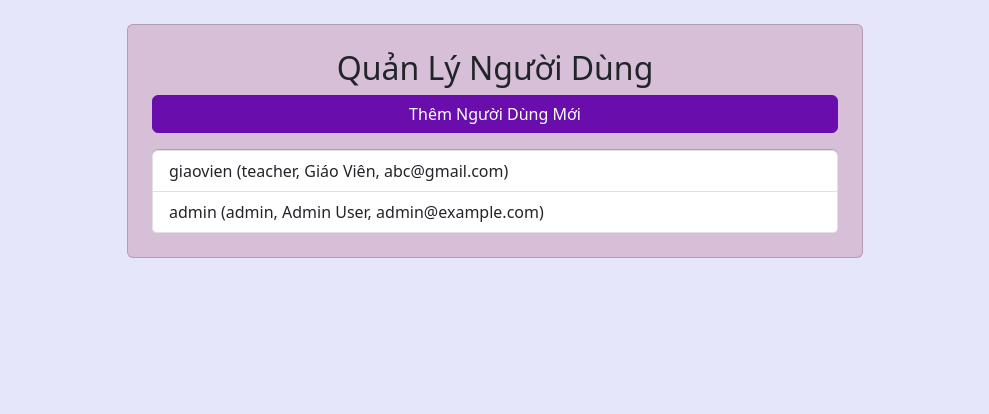
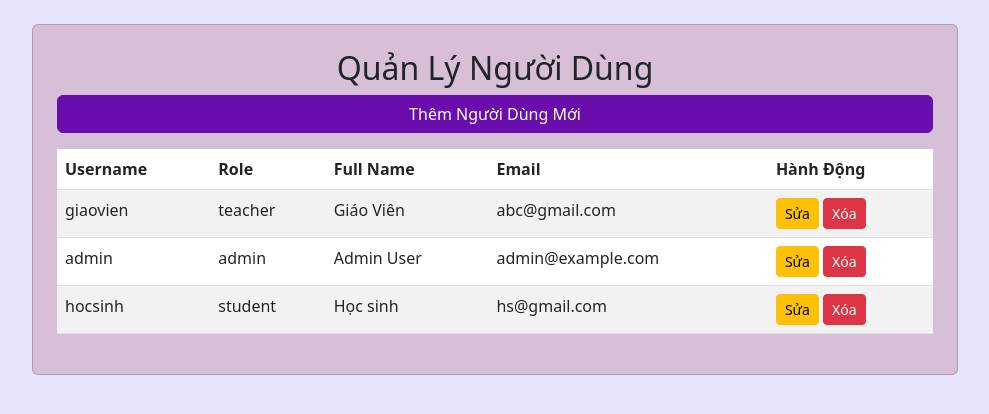
Before and after one commit to PhuongPhamThi/btl, a Flask app: page /admin/manage_users in a window 1280 px wide. Shown: the part 56-470 px from the top of the page, without its empty margins (145-1134 px from the left). Run offline with Flask 3, Linux system fonts and the light colour scheme; a user stored in the database is signed in.

Commit message:
done manage_course_admin

```diff
--- a/admin/routes.py
+++ b/admin/routes.py
@@ -1,24 +1,28 @@
-from flask import Blueprint, render_template, redirect, url_for, session, request
+from flask import Blueprint, render_template, redirect, url_for, session, request, flash
 from models import db, User, Course, Student
+from flask_bcrypt import Bcrypt
 
 admin_bp = Blueprint('admin', __name__, url_prefix='/admin')
 
 @admin_bp.route('/dashboard')
 def dashboard():
     if session.get('role') != 'admin':
+        flash('Bạn không có quyền truy cập!', 'danger')
         return redirect(url_for('auth.login'))
     return render_template('admin_dashboard.html')
 
 @admin_bp.route('/manage_users')
 def manage_users():
     if session.get('role') != 'admin':
+        flash('Bạn không có quyền truy cập!', 'danger')
         return redirect(url_for('auth.login'))
-    users = User.query.all()
+    users = User.query.all() + [s for s in Student.query.all() if s not in User.query.all()]
     return render_template('manage_users.html', users=users)
 
 @admin_bp.route('/add_user', methods=['GET', 'POST'])
 def add_user():
     if session.get('role') != 'admin':
+        flash('Bạn không có quyền thực hiện hành động này!', 'danger')
         return redirect(url_for('auth.login'))
     if request.method == 'POST':
         username = request.form['username']
@@ -26,19 +30,68 @@ def add_user():
         role = request.form['role']
         full_name = request.form.get('full_name')
         email = request.form.get('email')
-        if role in ['teacher', 'student']:
-            if role == 'student':
-                user = Student(username=username, password=password, full_name=full_name, email=email)
-            else:
-                user = User(username=username, password=password, role=role, full_name=full_name, email=email)
-            db.session.add(user)
-            db.session.commit()
-            return redirect(url_for('admin.manage_users'))
+
+        if User.query.filter_by(username=username).first() or Student.query.filter_by(username=username).first():
+            flash('Tên người dùng đã tồn tại!', 'danger')
+            return render_template('add_user.html', roles=['teacher', 'student'])
+
+        bcrypt = Bcrypt()
+        hashed_password = bcrypt.generate_password_hash(password).decode('utf-8')
+
+        if role == 'student':
+            user = Student(username=username, password=hashed_password, full_name=full_name, email=email)
+        else:
+            user = User(username=username, password=hashed_password, role=role, full_name=full_name, email=email)
+        db.session.add(user)
+        db.session.commit()
+        flash('Thêm người dùng thành công!', 'success')
+        return redirect(url_for('admin.manage_users'))
     return render_template('add_user.html', roles=['teacher', 'student'])
+
+@admin_bp.route('/edit_user/<int:user_id>', methods=['GET', 'POST'])
+def edit_user(user_id):
+    if session.get('role') != 'admin':
+        flash('Bạn không có quyền thực hiện hành động này!', 'danger')
+        return redirect(url_for('auth.login'))
+
+    user = User.query.get(user_id) or Student.query.get(user_id)
+    if not user:
+        flash('Người dùng không tồn tại!', 'danger')
+        return redirect(url_for('admin.manage_users'))
+
+    if request.method == 'POST':
+        user.username = request.form.get('username', user.username)
+        user.full_name = request.form.get('full_name', user.full_name)
+        user.email = request.form.get('email', user.email)
+        if request.form.get('password'):
+            bcrypt = Bcrypt()
+            user.password = bcrypt.generate_password_hash(request.form['password']).decode('utf-8')
+        db.session.commit()
+        flash('Cập nhật người dùng thành công!', 'success')
+        return redirect(url_for('admin.manage_users'))
+
+    return render_template('edit_user.html', user=user, roles=['teacher', 'student'] if not hasattr(user, 'role') else [user.role])
+
+@admin_bp.route('/delete_user/<int:user_id>', methods=['POST'])
+def delete_user(user_id):
+    if session.get('role') != 'admin':
+        flash('Bạn không có quyền thực hiện hành động này!', 'danger')
+        return redirect(url_for('auth.login'))
+
+    user = User.query.get(user_id) or Student.query.get(user_id)
+    if not user:
+        flash('Người dùng không tồn tại!', 'danger')
+        return redirect(url_for('admin.manage_users'))
+
+    db.session.delete(user)
+    db.session.commit()
+    flash('Xóa người dùng thành công!', 'success')
+    return redirect(url_for('admin.manage_users'))
 
 @admin_bp.route('/manage_courses', methods=['GET', 'POST', 'DELETE'])
 def manage_courses():
     if session.get('role') != 'admin':
+        flash('Bạn không có quyền truy cập!', 'danger')
         return redirect(url_for('auth.login'))
     if request.method == 'POST':
         title = request.form['title']
@@ -47,50 +100,74 @@ def manage_courses():
         course = Course(title=title, description=description, teacher_id=teacher_id)
         db.session.add(course)
         db.session.commit()
+        flash('Thêm khóa học thành công!', 'success')
         return redirect(url_for('admin.manage_courses'))
     elif request.method == 'DELETE':
         course_id = request.form.get('course_id')
         course = Course.query.get_or_404(course_id)
         db.session.delete(course)
         db.session.commit()
+        flash('Xóa khóa học thành công!', 'success')
         return redirect(url_for('admin.manage_courses'))
     courses = Course.query.all()
     teachers = User.query.filter_by(role='teacher').all()
-    return render_template('manage_courses.html', courses=courses, teachers=teachers)
+    students = Student.query.all()
+    return render_template('manage_courses.html', courses=courses, teachers=teachers, students=students)
+
+@admin_bp.route('/assign_student_to_course/<int:course_id>', methods=['POST'])
+def assign_student_to_course(course_id):
+    if session.get('role') != 'admin':
+        flash('Bạn không có quyền thực hiện hành động này!', 'danger')
+        return redirect(url_for('auth.login'))
+
+    course = Course.query.get_or_404(course_id)
+    student_id = request.form.get('student_id')
+    if not student_id:
+        flash('Vui lòng chọn học sinh!', 'danger')
+        return redirect(url_for('admin.manage_courses'))
+
+    student = Student.query.get(student_id)
+    if not student:
+        flash('Học sinh không tồn tại!', 'danger')
+        return redirect(url_for('admin.manage_courses'))
+
+    # Sử dụng course_student trực tiếp thay vì CourseStudent
+    from models import course_student
+    if not db.session.query(course_student).filter_by(course_id=course_id, student_id=student_id).first():
+        db.session.execute(course_student.insert().values(course_id=course_id, student_id=student_id))
+        db.session.commit()
+        flash('Gán học sinh vào khóa học thành công!', 'success')
+    else:
+        flash('Học sinh đã được gán vào khóa học này!', 'danger')
+
+    return redirect(url_for('admin.manage_courses'))
 
 @admin_bp.route('/manage_students', methods=['GET', 'POST', 'DELETE'])
 def manage_students():
     if session.get('role') != 'admin':
+        flash('Bạn không có quyền truy cập!', 'danger')
         return redirect(url_for('auth.login'))
     if request.method == 'POST':
         username = request.form['username']
         password = request.form['password']
         full_name = request.form.get('full_name')
         email = request.form.get('email')
-        student = Student(username=username, password=password, full_name=full_name, email=email)
+        if Student.query.filter_by(username=username).first():
+            flash('Tên người dùng đã tồn tại!', 'danger')
+            return render_template('manage_students.html')
+        bcrypt = Bcrypt()
+        hashed_password = bcrypt.generate_password_hash(password).decode('utf-8')
+        student = Student(username=username, password=hashed_password, full_name=full_name, email=email)
         db.session.add(student)
         db.session.commit()
+        flash('Thêm học sinh thành công!', 'success')
         return redirect(url_for('admin.manage_students'))
     elif request.method == 'DELETE':
         student_id = request.form.get('student_id')
         student = Student.query.get_or_404(student_id)
         db.session.delete(student)
         db.session.commit()
+        flash('Xóa học sinh thành công!', 'success')
         return redirect(url_for('admin.manage_students'))
     students = Student.query.all()
     return render_template('manage_students.html', students=students)
-
-@admin_bp.route('/assign_student_to_course/<int:course_id>', methods=['GET', 'POST'])
-def assign_student_to_course(course_id):
-    if session.get('role') != 'admin':
-        return redirect(url_for('auth.login'))
-    course = Course.query.get_or_404(course_id)
-    if request.method == 'POST':
-        student_id = request.form.get('student_id')
-        student = Student.query.get_or_404(student_id)
-        if course not in student.enrolled_courses:
-            student.enrolled_courses.append(course)
-            db.session.commit()
-        return redirect(url_for('admin.manage_courses'))
-    students = Student.query.all()
-    return render_template('assign_student_to_course.html', course=course, students=students)
--- a/templates/add_user.html
+++ b/templates/add_user.html
@@ -4,7 +4,7 @@
 <div class="row justify-content-center">
     <div class="col-md-6">
         <div class="card p-4">
-            <h2 class="text-center">Thêm Người Dùng Mới</h2>
+            <h2 class="text-center">Thêm Người Dùng</h2>
             <form method="POST">
                 <div class="mb-3">
                     <label class="form-label">Username</label>
@@ -26,12 +26,13 @@
                     <label class="form-label">Role</label>
                     <select name="role" class="form-select" required>
                         {% for role in roles %}
-                            <option value="{{ role }}">{{ role | capitalize }}</option>
+                            <option value="{{ role }}">{{ role|capitalize }}</option>
                         {% endfor %}
                     </select>
                 </div>
                 <button type="submit" class="btn btn-primary w-100">Thêm Người Dùng</button>
             </form>
+            <a href="{{ url_for('admin.manage_users') }}" class="btn btn-secondary mt-3 w-100">Quay lại</a>
         </div>
     </div>
 </div>
--- a/templates/manage_users.html
+++ b/templates/manage_users.html
@@ -2,15 +2,44 @@
 {% block title %}Quản Lý Người Dùng{% endblock %}
 {% block content %}
 <div class="row justify-content-center">
-    <div class="col-md-8">
+    <div class="col-md-10">
         <div class="card p-4">
             <h2 class="text-center">Quản Lý Người Dùng</h2>
             <a href="{{ url_for('admin.add_user') }}" class="btn btn-primary mb-3">Thêm Người Dùng Mới</a>
-            <ul class="list-group">
-            {% for user in users %}
-                <li class="list-group-item">{{ user.username }} ({{ user.role }}, {{ user.full_name or 'Chưa có tên' }}, {{ user.email or 'Chưa có email' }})</li>
-            {% endfor %}
-            </ul>
+            {% with messages = get_flashed_messages() %}
+                {% if messages %}
+                    {% for message in messages %}
+                        <div class="alert alert-info">{{ message }}</div>
+                    {% endfor %}
+                {% endif %}
+            {% endwith %}
+            <table class="table table-striped">
+                <thead>
+                    <tr>
+                        <th>Username</th>
+                        <th>Role</th>
+                        <th>Full Name</th>
+                        <th>Email</th>
+                        <th>Hành Động</th>
+                    </tr>
+                </thead>
+                <tbody>
+                    {% for user in users %}
+                    <tr>
+                        <td>{{ user.username }}</td>
+                        <td>{{ user.role if user.role else 'student' }}</td>
+                        <td>{{ user.full_name or 'Chưa có' }}</td>
+                        <td>{{ user.email or 'Chưa có' }}</td>
+                        <td>
+                            <a href="{{ url_for('admin.edit_user', user_id=user.id) }}" class="btn btn-warning btn-sm">Sửa</a>
+                            <form method="POST" action="{{ url_for('admin.delete_user', user_id=user.id) }}" style="display:inline;">
+                                <button type="submit" class="btn btn-danger btn-sm" onclick="return confirm('Bạn có chắc muốn xóa?')">Xóa</button>
+                            </form>
+                        </td>
+                    </tr>
+                    {% endfor %}
+                </tbody>
+            </table>
         </div>
     </div>
 </div>
```
Also changed, not shown: models.py (+10 -6 lines), templates/edit_user.html (added, +39 -0 lines), templates/manage_courses.html (+33 -8 lines), instance/csdl.db.
